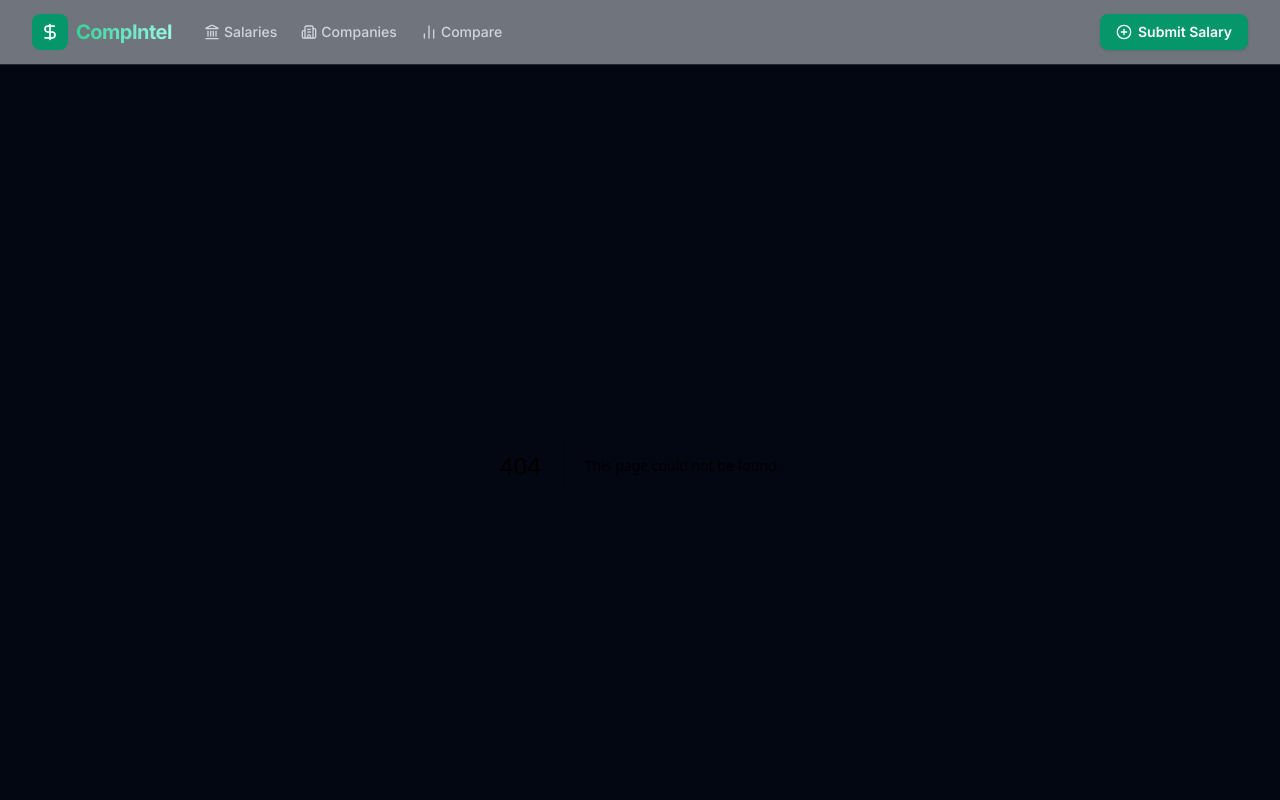
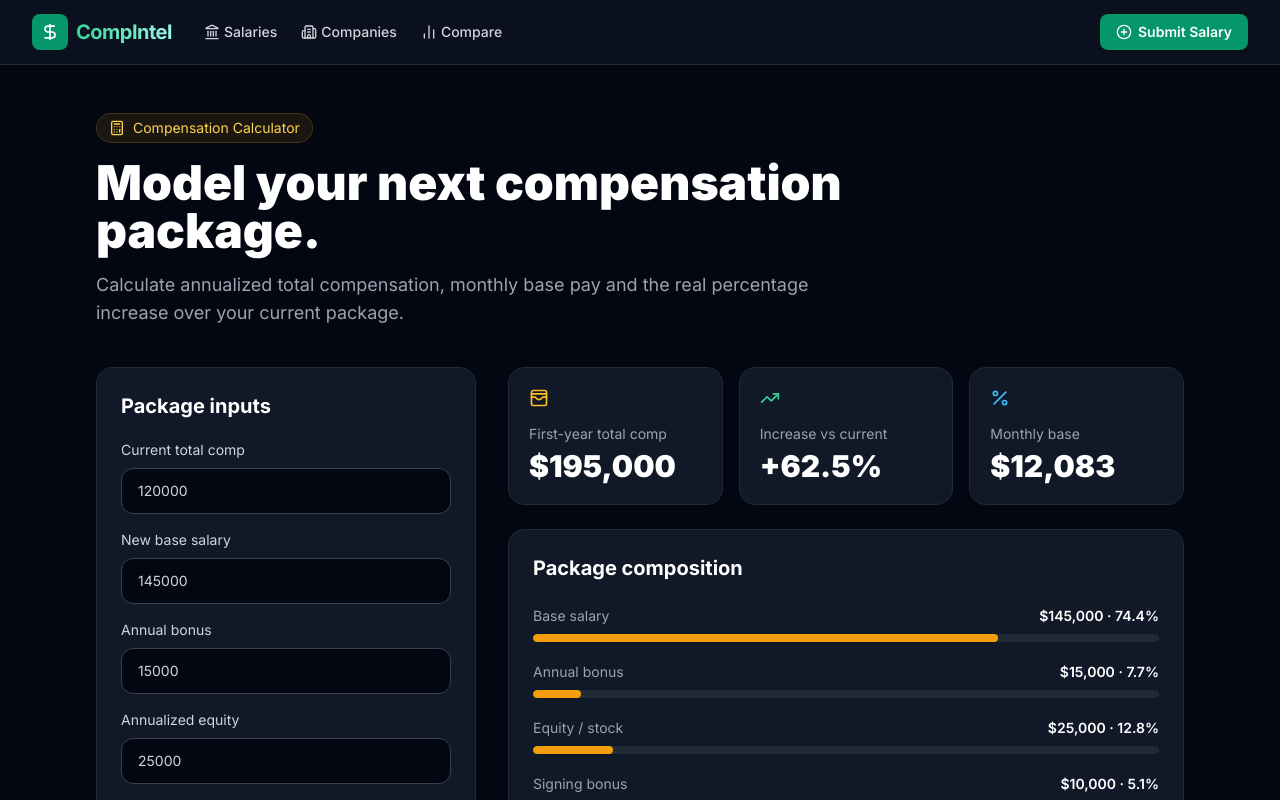
Before and after one commit to Ayushpatani/Compensation-Intelligence-System, a Next.js app: page /calculator in a window 1280 px wide. Before the commit this address had no page. Shown: the top 800 px of the page. Built offline with nearby package versions, Linux system fonts and the light colour scheme.

Commit message:
feat: add compensation calculator

```diff
--- /dev/null
+++ b/src/app/calculator/page.tsx
@@ -0,0 +1,30 @@
+"use client";
+
+import { useMemo, useState } from 'react';
+import { Calculator, Percent, TrendingUp, WalletCards } from 'lucide-react';
+import { totalCompensation } from '@/lib/compensation';
+
+const money = (value: number) => new Intl.NumberFormat('en-US', { style: 'currency', currency: 'USD', maximumFractionDigits: 0 }).format(value || 0);
+
+export default function CalculatorPage() {
+  const [current, setCurrent] = useState('120000');
+  const [base, setBase] = useState('145000');
+  const [bonus, setBonus] = useState('15000');
+  const [stock, setStock] = useState('25000');
+  const [signing, setSigning] = useState('10000');
+
+  const total = useMemo(() => totalCompensation(Number(base), Number(bonus), Number(stock), Number(signing)), [base, bonus, stock, signing]);
+  const hike = Number(current) > 0 ? ((total - Number(current)) / Number(current)) * 100 : 0;
+  const monthlyBase = Number(base) / 12;
+
+  return <main className="min-h-screen bg-gray-950 text-white"><div className="mx-auto max-w-6xl px-4 py-12 md:px-8">
+    <div className="max-w-3xl"><div className="inline-flex items-center gap-2 rounded-full border border-amber-500/20 bg-amber-500/10 px-3 py-1 text-sm text-amber-300"><Calculator className="h-4 w-4"/> Compensation Calculator</div><h1 className="mt-4 text-4xl font-black md:text-5xl">Model your next compensation package.</h1><p className="mt-4 text-lg text-gray-400">Calculate annualized total compensation, monthly base pay and the real percentage increase over your current package.</p></div>
+    <div className="mt-10 grid gap-8 lg:grid-cols-[380px_1fr]">
+      <div className="rounded-2xl border border-gray-800 bg-gray-900 p-6"><h2 className="text-xl font-bold">Package inputs</h2><div className="mt-5 space-y-4">{[['Current total comp',current,setCurrent],['New base salary',base,setBase],['Annual bonus',bonus,setBonus],['Annualized equity',stock,setStock],['Signing bonus',signing,setSigning]].map(([label,value,setter]: any)=><label key={label} className="block text-sm text-gray-300">{label}<input type="number" value={value} onChange={(e)=>setter(e.target.value)} className="mt-2 w-full rounded-xl border border-gray-700 bg-gray-950 px-4 py-3 outline-none focus:border-amber-500"/></label>)}</div></div>
+      <div className="space-y-6"><div className="grid gap-4 sm:grid-cols-3"><div className="rounded-2xl border border-gray-800 bg-gray-900 p-5"><WalletCards className="h-5 w-5 text-amber-400"/><p className="mt-4 text-sm text-gray-400">First-year total comp</p><p className="mt-1 text-3xl font-black">{money(total)}</p></div><div className="rounded-2xl border border-gray-800 bg-gray-900 p-5"><TrendingUp className="h-5 w-5 text-emerald-400"/><p className="mt-4 text-sm text-gray-400">Increase vs current</p><p className="mt-1 text-3xl font-black">{hike >= 0 ? '+' : ''}{hike.toFixed(1)}%</p></div><div className="rounded-2xl border border-gray-800 bg-gray-900 p-5"><Percent className="h-5 w-5 text-sky-400"/><p className="mt-4 text-sm text-gray-400">Monthly base</p><p className="mt-1 text-3xl font-black">{money(monthlyBase)}</p></div></div>
+        <div className="rounded-2xl border border-gray-800 bg-gray-900 p-6"><h2 className="text-xl font-bold">Package composition</h2><div className="mt-6 space-y-5">{[['Base salary',Number(base)],['Annual bonus',Number(bonus)],['Equity / stock',Number(stock)],['Signing bonus',Number(signing)]].map(([label,value]: any)=><div key={label}><div className="mb-2 flex justify-between text-sm"><span className="text-gray-400">{label}</span><span className="font-semibold">{money(value)} · {total ? ((value/total)*100).toFixed(1) : '0'}%</span></div><div className="h-2 overflow-hidden rounded-full bg-gray-800"><div className="h-full rounded-full bg-amber-500" style={{width:`${total ? Math.max(1,(value/total)*100) : 0}%`}}/></div></div>)}</div></div>
+        <div className="rounded-2xl border border-emerald-500/20 bg-emerald-500/5 p-6"><h2 className="font-bold text-emerald-300">CompIntel signal</h2><p className="mt-2 text-sm leading-6 text-gray-300">{hike >= 25 ? 'This is a substantial compensation increase. Compare it with the market benchmark before deciding whether to push for more.' : hike >= 10 ? 'This is a meaningful increase, but market percentile matters more than percentage hike alone.' : 'The increase is modest. Use Benchmark and Offer Analyzer to understand whether the package is still below market.'}</p></div>
+      </div>
+    </div>
+  </div></main>;
+}
```
